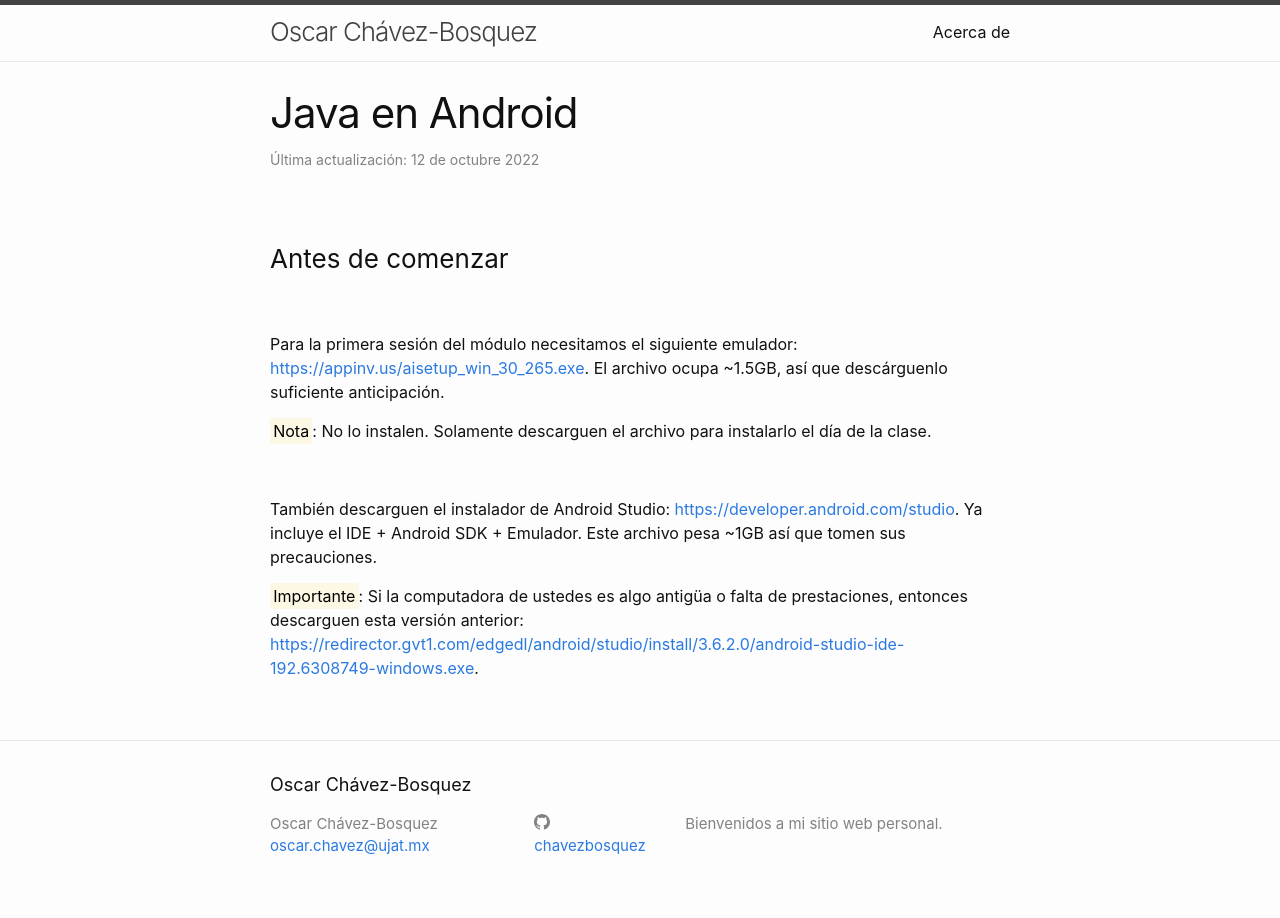
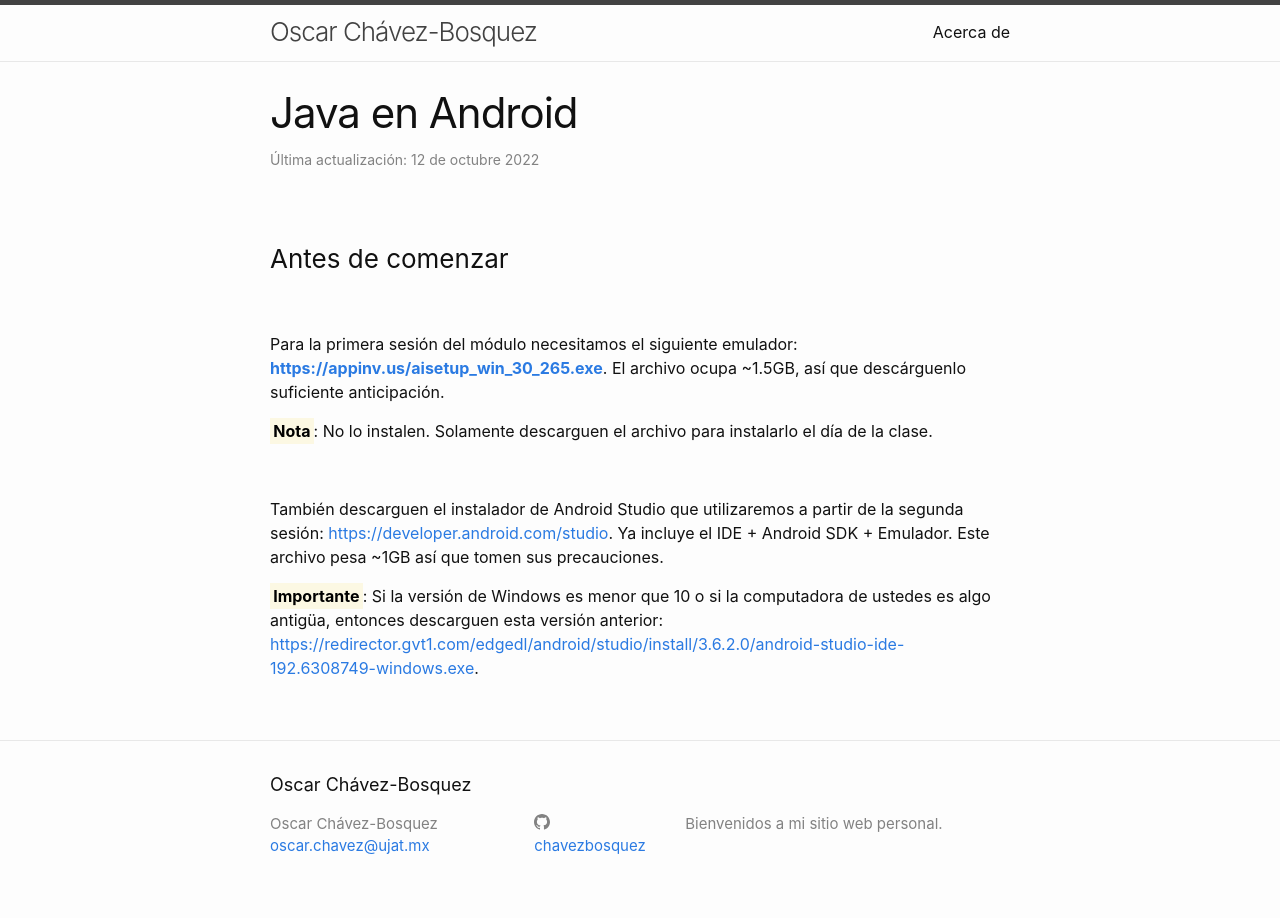
Before and after one commit to chavezbosquez/chavezbosquez.github.io, a Jekyll site: the page built from diplomado/index.markdown, in a window 1280 px wide. Built offline with Jekyll 4.4.1, drawn with Linux system fonts in a browser that asks for light colours.

Commit message:
Diplomado Java en Android

```diff
--- a/_sass/mi-estilo.scss
+++ b/_sass/mi-estilo.scss
@@ -6,7 +6,3 @@ mark {
         font-family: monospace;
     }
 }
-
-espacio {
-    margin: 1rem auto;
-}
--- a/diplomado/index.markdown
+++ b/diplomado/index.markdown
@@ -13,12 +13,12 @@ date     : 2022-10-12 12:00:00 -0600
 
 <br>
 
-Para la primera sesión del módulo necesitamos el siguiente emulador: [https://appinv.us/aisetup_win_30_265.exe](https://appinv.us/aisetup_win_30_265.exe). El archivo ocupa ~1.5GB, así que descárguenlo suficiente anticipación.
+Para la primera sesión del módulo necesitamos el siguiente emulador: <b>[https://appinv.us/aisetup_win_30_265.exe](https://appinv.us/aisetup_win_30_265.exe)</b>. El archivo ocupa ~1.5GB, así que descárguenlo suficiente anticipación.
 
-<mark>Nota</mark>: No lo instalen. Solamente descarguen el archivo para instalarlo el día de la clase.
+<mark><b>Nota</b></mark>: No lo instalen. Solamente descarguen el archivo para instalarlo el día de la clase.
 
 <br>
 
-También descarguen el instalador de Android Studio: [https://developer.android.com/studio](https://developer.android.com/studio). Ya incluye el IDE + Android SDK + Emulador. Este archivo pesa ~1GB así que tomen sus precauciones.
+También descarguen el instalador de Android Studio que utilizaremos a partir de la segunda sesión: [https://developer.android.com/studio](https://developer.android.com/studio). Ya incluye el IDE + Android SDK + Emulador. Este archivo pesa ~1GB así que tomen sus precauciones.
 
-<mark>Importante</mark>: Si la computadora de ustedes es algo antigüa o falta de prestaciones, entonces descarguen esta versión anterior: [https://redirector.gvt1.com/edgedl/android/studio/install/3.6.2.0/android-studio-ide-192.6308749-windows.exe](https://redirector.gvt1.com/edgedl/android/studio/install/3.6.2.0/android-studio-ide-192.6308749-windows.exe).
+<mark><b>Importante</b></mark>: Si la versión de Windows es menor que 10 o si la computadora de ustedes es algo antigüa, entonces descarguen esta versión anterior: [https://redirector.gvt1.com/edgedl/android/studio/install/3.6.2.0/android-studio-ide-192.6308749-windows.exe](https://redirector.gvt1.com/edgedl/android/studio/install/3.6.2.0/android-studio-ide-192.6308749-windows.exe).
```
